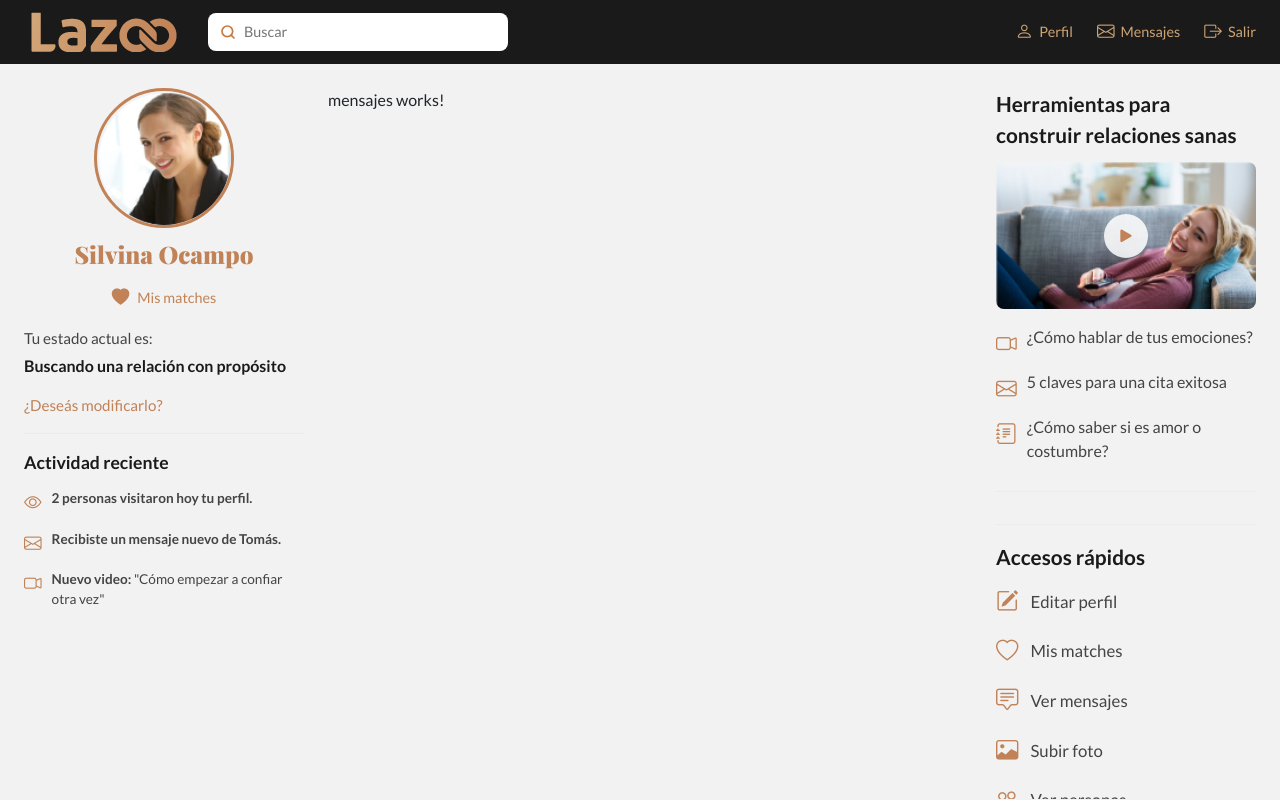
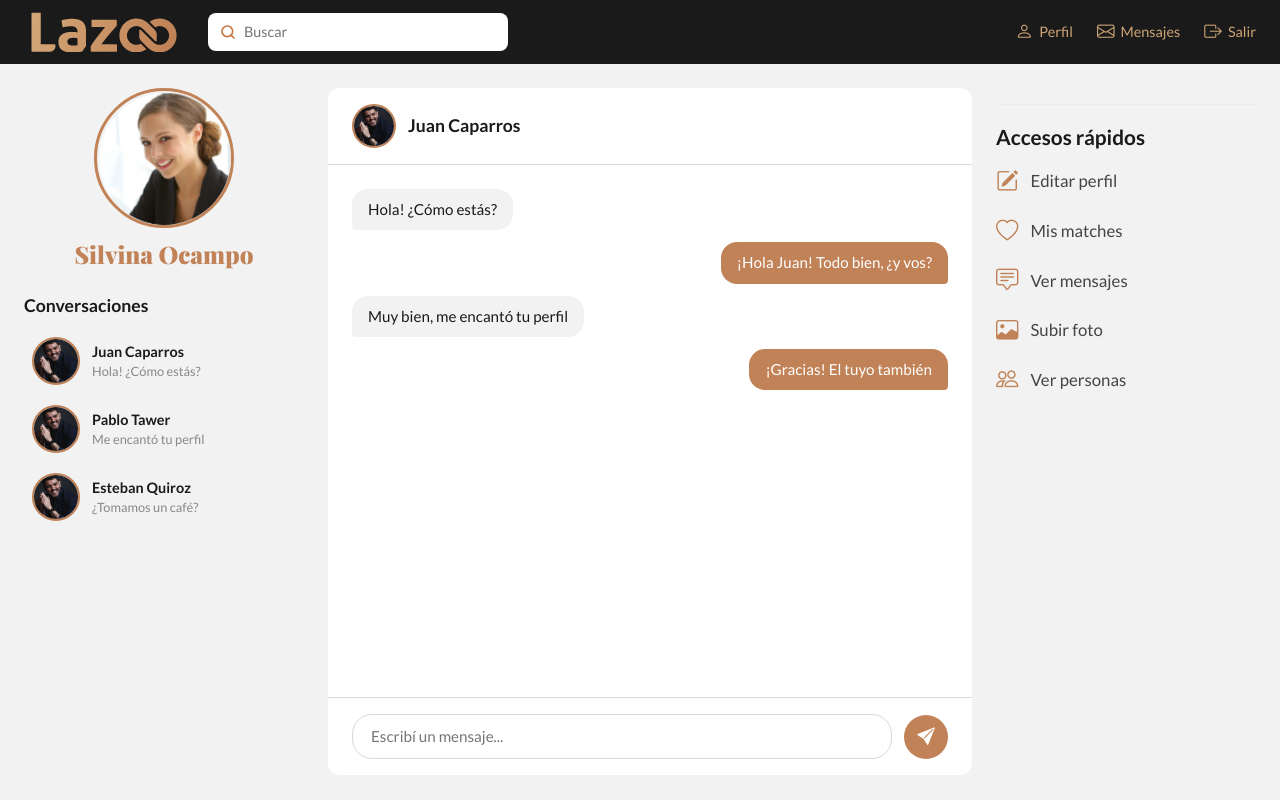
Before and after one commit to gaboqu/lazzo, an Angular app: page /mensajes in a window 1280 px wide. Built offline with nearby package versions, Linux system fonts and the light colour scheme.

Commit message:
feat: add chat UI with conversation list and message bubbles

```diff
--- a/src/app/layout/sidebar-left/sidebar-left.component.css
+++ b/src/app/layout/sidebar-left/sidebar-left.component.css
@@ -150,3 +150,60 @@
 .matches-heart:hover {
   text-decoration: underline;
 }
+
+.conversations-list {
+  width: 100%;
+  margin-top: 8px;
+}
+
+.conversation-item {
+  display: flex;
+  align-items: center;
+  gap: 12px;
+  padding: 10px 8px;
+  border-radius: 8px;
+  cursor: pointer;
+  transition: background-color 0.2s;
+}
+
+.conversation-item:hover {
+  background-color: #e8e0d8;
+}
+
+.conversation-photo {
+  width: 48px;
+  height: 48px;
+  border-radius: 50%;
+  overflow: hidden;
+  border: 2px solid #c08256;
+  flex-shrink: 0;
+}
+
+.conversation-photo img {
+  width: 100%;
+  height: 100%;
+  object-fit: cover;
+}
+
+.conversation-info {
+  flex: 1;
+  min-width: 0;
+}
+
+.conversation-name {
+  font-family: var(--font-body);
+  font-weight: 700;
+  font-size: 0.9rem;
+  color: #1a1a1a;
+  margin: 0;
+}
+
+.conversation-last {
+  font-family: var(--font-body);
+  font-size: 0.8rem;
+  color: #888;
+  margin: 0;
+  white-space: nowrap;
+  overflow: hidden;
+  text-overflow: ellipsis;
+}
--- a/src/app/layout/sidebar-left/sidebar-left.component.html
+++ b/src/app/layout/sidebar-left/sidebar-left.component.html
@@ -9,7 +9,7 @@
   </div>
 
 
-<h3 class="profile-name" *ngIf="modo === 'home'">Silvina Ocampo</h3>
+<h3 class="profile-name" *ngIf="modo === 'home' || modo === 'mensajes'">Silvina Ocampo</h3>
 
   <a class="matches-heart" routerLink="/matches" title="Mis matches" *ngIf="modo === 'home'">
     <i class="bi bi-heart-fill"></i>
@@ -87,4 +87,21 @@
     <a href="#" class="modify-link">¿Deseás modificarlo?</a>
   </ng-container>
 
+  <!-- ===== MODO MENSAJES ===== -->
+  <ng-container *ngIf="modo === 'mensajes'">
+    <div class="conversations-list">
+      <p class="activity-title">Conversaciones</p>
+
+      <div class="conversation-item" *ngFor="let conv of conversaciones">
+        <div class="conversation-photo">
+          <img [src]="conv.foto" [alt]="conv.nombre" />
+        </div>
+        <div class="conversation-info">
+          <p class="conversation-name">{{ conv.nombre }}</p>
+          <p class="conversation-last">{{ conv.ultimoMensaje }}</p>
+        </div>
+      </div>
+    </div>
+  </ng-container>
+
 </div>
--- a/src/app/layout/sidebar-left/sidebar-left.component.ts
+++ b/src/app/layout/sidebar-left/sidebar-left.component.ts
@@ -2,6 +2,12 @@ import { Component } from '@angular/core';
 import { CommonModule } from '@angular/common';
 import { Router, NavigationEnd, RouterLink } from '@angular/router';
 import { filter } from 'rxjs/operators';
+
+interface Conversacion {
+  nombre: string;
+  foto: string;
+  ultimoMensaje: string;
+}
 
 @Component({
   selector: 'app-sidebar-left',
@@ -12,14 +18,18 @@ import { filter } from 'rxjs/operators';
 })
 export class SidebarLeftComponent {
 
-  // Modo actual del sidebar: 'home' o 'perfil'
-  modo: 'home' | 'perfil' = 'home';
+  // Modo actual del sidebar: 'home', 'perfil' o 'mensajes'
+  modo: 'home' | 'perfil' | 'mensajes' = 'home';
+
+  conversaciones: Conversacion[] = [
+    { nombre: 'Juan Caparros', foto: 'assets/images/foto_perfil1.jpg', ultimoMensaje: 'Hola! ¿Cómo estás?' },
+    { nombre: 'Pablo Tawer', foto: 'assets/images/foto_perfil1.jpg', ultimoMensaje: 'Me encantó tu perfil' },
+    { nombre: 'Esteban Quiroz', foto: 'assets/images/foto_perfil1.jpg', ultimoMensaje: '¿Tomamos un café?' }
+  ];
 
   constructor(private router: Router) {
-    // Detectamos el modo al iniciar
     this.actualizarModo(this.router.url);
 
-    // Y cada vez que cambia la ruta
     this.router.events
       .pipe(filter(event => event instanceof NavigationEnd))
       .subscribe((event: any) => {
@@ -30,6 +40,8 @@ export class SidebarLeftComponent {
   private actualizarModo(url: string): void {
     if (url.startsWith('/perfil')) {
       this.modo = 'perfil';
+    } else if (url.startsWith('/mensajes')) {
+      this.modo = 'mensajes';
     } else {
       this.modo = 'home';
     }
--- a/src/app/layout/sidebar-right/sidebar-right.component.ts
+++ b/src/app/layout/sidebar-right/sidebar-right.component.ts
@@ -24,8 +24,8 @@ export class SidebarRightComponent {
       });
   }
 
-  private actualizarModo(url: string): void {
-    if (url.startsWith('/perfil')) {
+private actualizarModo(url: string): void {
+    if (url.startsWith('/perfil') || url.startsWith('/mensajes') || url.startsWith('/matches')) {
       this.modo = 'perfil';
     } else {
       this.modo = 'home';
--- a/src/app/pages/matches/matches.component.ts
+++ b/src/app/pages/matches/matches.component.ts
@@ -24,4 +24,5 @@ export class MatchesComponent {
     { nombre: 'Diego Funes', edad: 45, foto: 'assets/images/foto_perfil1.jpg' },
     { nombre: 'Lucas Vera', edad: 29, foto: 'assets/images/foto_perfil1.jpg' }
   ];
+
 }
--- a/src/app/pages/mensajes/mensajes.component.css
+++ b/src/app/pages/mensajes/mensajes.component.css
@@ -0,0 +1,122 @@
+.chat-container {
+  background-color: #fff;
+  border-radius: 12px;
+  display: flex;
+  flex-direction: column;
+  max-width: 860px;
+  height: calc(100vh - 113px);
+}
+
+/* ===== Cabecera ===== */
+.chat-header {
+  display: flex;
+  align-items: center;
+  gap: 12px;
+  padding: 16px 24px;
+  border-bottom: 1px solid #e0d8d0;
+  flex-shrink: 0;
+}
+
+.chat-header-photo {
+  width: 44px;
+  height: 44px;
+  border-radius: 50%;
+  overflow: hidden;
+  border: 2px solid #c08256;
+}
+
+.chat-header-photo img {
+  width: 100%;
+  height: 100%;
+  object-fit: cover;
+}
+
+.chat-header-name {
+  font-family: var(--font-body);
+  font-weight: 700;
+  font-size: 1.1rem;
+  color: #1a1a1a;
+  margin: 0;
+}
+
+/* ===== Cuerpo ===== */
+.chat-body {
+  flex: 1;
+  overflow-y: auto;
+  padding: 24px;
+  display: flex;
+  flex-direction: column;
+  gap: 12px;
+  scrollbar-width: none;
+  -ms-overflow-style: none;
+}
+
+.chat-body::-webkit-scrollbar {
+  display: none;
+}
+
+.chat-bubble {
+  max-width: 65%;
+  padding: 10px 16px;
+  border-radius: 16px;
+  font-family: var(--font-body);
+  font-size: 0.95rem;
+  line-height: 1.4;
+}
+
+.bubble-otro {
+  background-color: #f2f2f2;
+  color: #1a1a1a;
+  align-self: flex-start;
+  border-bottom-left-radius: 4px;
+}
+
+.bubble-propio {
+  background-color: #c08256;
+  color: #fff;
+  align-self: flex-end;
+  border-bottom-right-radius: 4px;
+}
+
+/* ===== Pie ===== */
+.chat-footer {
+  display: flex;
+  align-items: center;
+  gap: 12px;
+  padding: 16px 24px;
+  border-top: 1px solid #e0d8d0;
+  flex-shrink: 0;
+}
+
+.chat-input {
+  flex: 1;
+  border: 1px solid #e0d8d0;
+  border-radius: 20px;
+  padding: 10px 18px;
+  font-family: var(--font-body);
+  font-size: 0.95rem;
+  outline: none;
+}
+
+.chat-input:focus {
+  border-color: #c08256;
+}
+
+.chat-send-btn {
+  background-color: #c08256;
+  border: none;
+  color: #fff;
+  width: 44px;
+  height: 44px;
+  border-radius: 50%;
+  cursor: pointer;
+  display: flex;
+  align-items: center;
+  justify-content: center;
+  font-size: 1.1rem;
+  flex-shrink: 0;
+}
+
+.chat-send-btn:hover {
+  background-color: #a86d44;
+}
--- a/src/app/pages/mensajes/mensajes.component.html
+++ b/src/app/pages/mensajes/mensajes.component.html
@@ -1 +1,33 @@
-<p>mensajes works!</p>
+<div class="chat-container">
+
+  <div class="chat-header">
+    <div class="chat-header-photo">
+      <img [src]="contactoFoto" [alt]="contactoNombre" />
+    </div>
+    <h3 class="chat-header-name">{{ contactoNombre }}</h3>
+  </div>
+
+  <div class="chat-body">
+    <div
+      class="chat-bubble"
+      *ngFor="let msg of mensajes"
+      [ngClass]="msg.propio ? 'bubble-propio' : 'bubble-otro'"
+    >
+      {{ msg.texto }}
+    </div>
+  </div>
+
+  <div class="chat-footer">
+    <input
+      type="text"
+      class="chat-input"
+      placeholder="Escribí un mensaje..."
+      [(ngModel)]="nuevoMensaje"
+      (keyup.enter)="enviarMensaje()"
+    />
+    <button class="chat-send-btn" (click)="enviarMensaje()">
+      <i class="bi bi-send-fill"></i>
+    </button>
+  </div>
+
+</div>
--- a/src/app/pages/mensajes/mensajes.component.ts
+++ b/src/app/pages/mensajes/mensajes.component.ts
@@ -1,12 +1,38 @@
 import { Component } from '@angular/core';
+import { CommonModule } from '@angular/common';
+import { FormsModule } from '@angular/forms';
+
+interface Mensaje {
+  texto: string;
+  propio: boolean;
+}
 
 @Component({
   selector: 'app-mensajes',
   standalone: true,
-  imports: [],
+  imports: [CommonModule, FormsModule],
   templateUrl: './mensajes.component.html',
   styleUrl: './mensajes.component.css'
 })
 export class MensajesComponent {
 
+  contactoNombre = 'Juan Caparros';
+  contactoFoto = 'assets/images/foto_perfil1.jpg';
+
+  nuevoMensaje = '';
+
+  mensajes: Mensaje[] = [
+    { texto: 'Hola! ¿Cómo estás?', propio: false },
+    { texto: '¡Hola Juan! Todo bien, ¿y vos?', propio: true },
+    { texto: 'Muy bien, me encantó tu perfil', propio: false },
+    { texto: '¡Gracias! El tuyo también', propio: true }
+  ];
+
+  enviarMensaje(): void {
+    const texto = this.nuevoMensaje.trim();
+    if (!texto) return;
+
+    this.mensajes.push({ texto, propio: true });
+    this.nuevoMensaje = '';
+  }
 }
```
